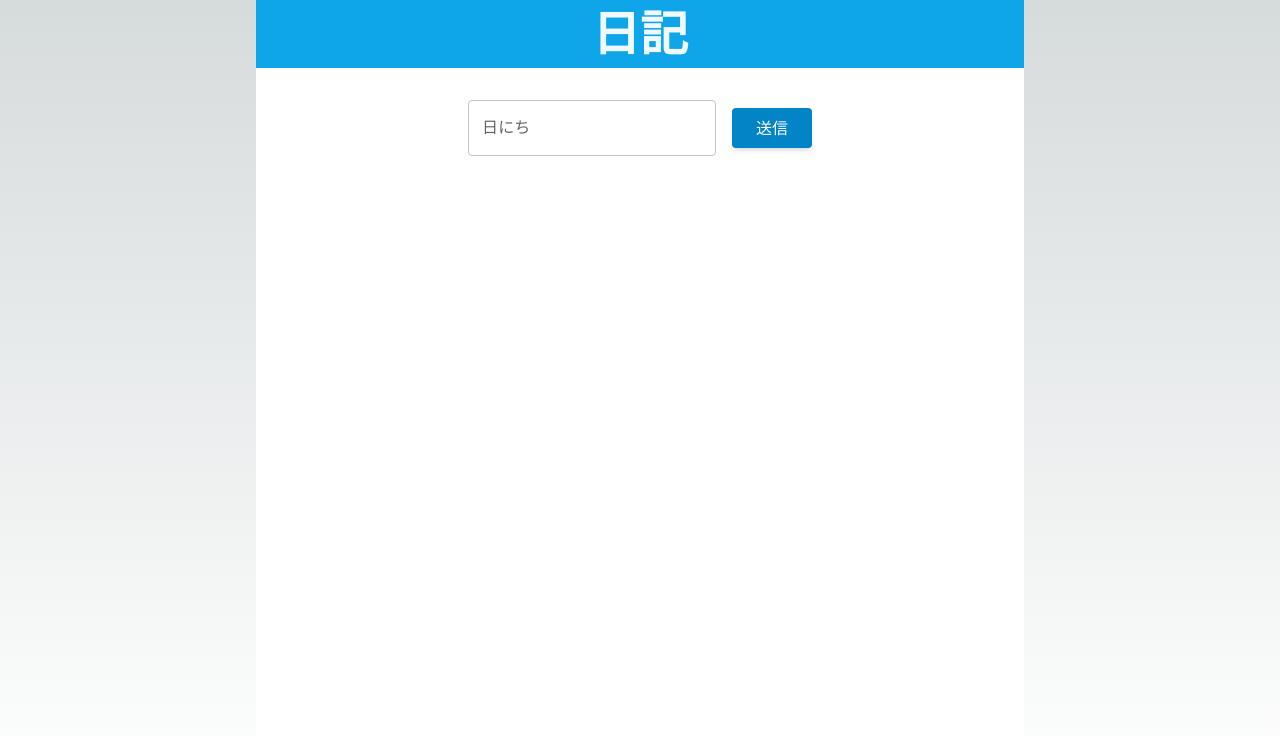
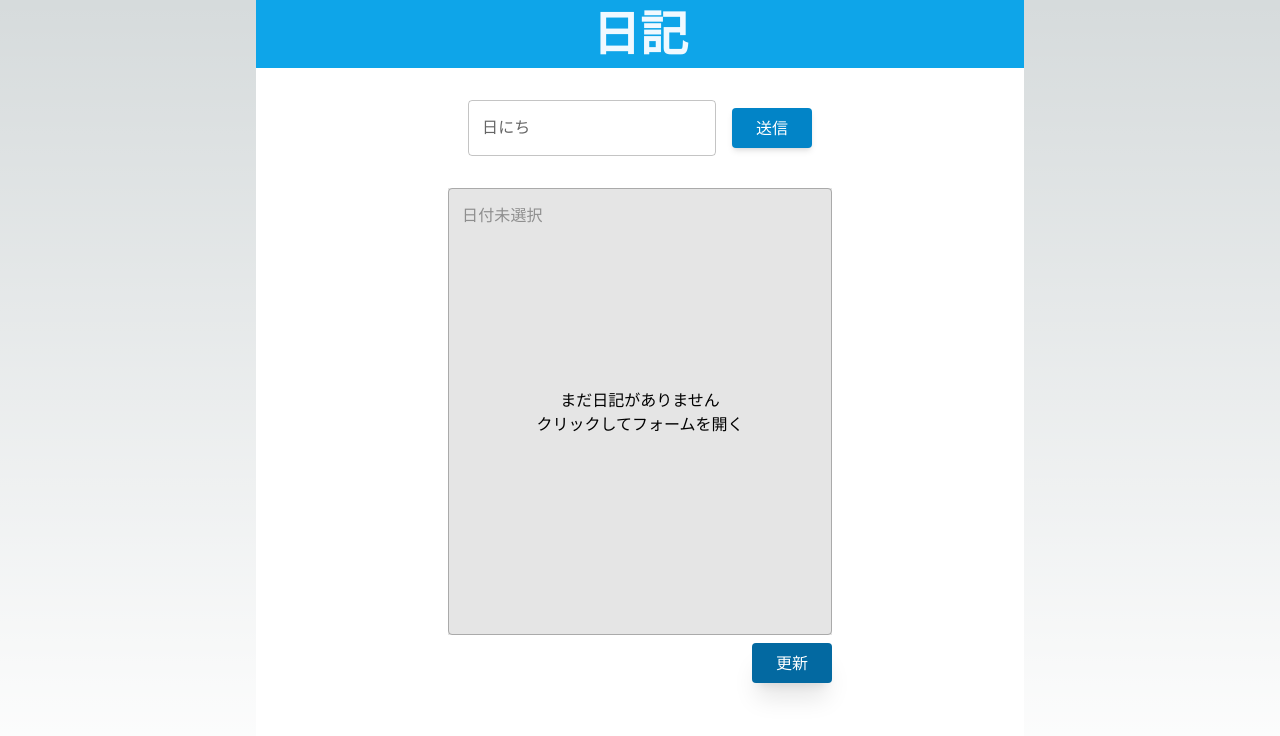
Before and after one commit to tamakoshi2001/diary, a Next.js app in the folder web/: page / in a window 1280 px wide. Shown: the top 736 px of the page. Built offline with nearby package versions, Linux system fonts and the light colour scheme.

Commit message:
日記のフォーム配置と更新処理

```diff
--- a/web/app/page.tsx
+++ b/web/app/page.tsx
@@ -3,11 +3,15 @@
 import { useState } from 'react';
 import { format } from 'date-fns';
 
+import CenterContainer from './components/CenterContainer';
 import DateForm from './components/DateForm';
+import DiaryForm, { DiaryObjType } from './components/DiaryForm';
 
 export default function Home() {
-  const [date, setDate] = useState<Date | null>(null)
-  const [diaryText, setDiaryText] = useState<string>("")
+  const [date, setDate] = useState<Date | null>(null) // 日付フィールドの値
+  const [diaryObj, setDiaryObj] = useState<DiaryObjType>({ // 表示する日記のデータ
+    text: "", date: null, isPresent: false
+  })
 
   function handleDateChange(newValue: Date | null) {
     setDate(newValue)
@@ -17,19 +21,44 @@ export default function Home() {
     if (!date) return
 
     const diary = await getDiaryByDate(date)
-    setDiaryText(diary)
+    setDiaryObj({
+      text: diary.is_text ? diary.text : "",
+      date: date,
+      isPresent: diary.is_text
+    })
+  }
+
+  function handleDiaryChange(event: React.ChangeEvent<HTMLInputElement>) {
+    setDiaryObj({...diaryObj, text: event.target.value})
+  }
+
+  async function handleDiaryUpdate() {
+    if (!diaryObj.date) return
+
+    await updateDiary(diaryObj.text, diaryObj.date)
   }
 
   return (
-    <div>
-      <div className='flex justify-center mt-8'>
-        <DateForm date={date} handleChange={handleDateChange} handleSubmit={handleDateSubmit} />
-      </div>
-    </div>
+    <>
+      <CenterContainer>
+        <DateForm
+          date={date}
+          handleChange={handleDateChange}
+          handleSubmit={handleDateSubmit}
+        />
+      </CenterContainer>
+      <CenterContainer>
+        <DiaryForm
+          diary={diaryObj}
+          handleChange={handleDiaryChange}
+          handleSubmit={handleDiaryUpdate}
+        />
+      </CenterContainer>
+    </>
   )
 }
 
-async function getDiaryByDate(date: Date) {
+async function getDiaryByDate(date: Date): Promise<{ text: string, is_text: boolean }> {
   const formatedDateStr = format(date, "yyyyMMdd")
 
   const res = await fetch('https://fetch-diary-uezai2z2jq-uc.a.run.app', {
@@ -37,7 +66,7 @@ async function getDiaryByDate(date: Date) {
     headers: {
 			"Content-Type": "application/json"
 		},
-		body: JSON.stringify({"date": formatedDateStr})
+		body: JSON.stringify({ "date": formatedDateStr })
   })
 
   if (!res.ok) {
@@ -45,6 +74,26 @@ async function getDiaryByDate(date: Date) {
     throw new Error('Failed to fetch diary data')
   }
 
-  const data = await res.text()
-  return data
+  const diaryData = await res.json()
+  return diaryData
 }
+
+async function updateDiary(diary: string, date: Date) {
+  const formatedDateStr = format(date, "yyyyMMdd")
+
+  const res = await fetch('https://update-diary-uezai2z2jq-uc.a.run.app', {
+    method: "POST",
+    headers: {
+			"Content-Type": "application/json"
+		},
+		body: JSON.stringify({ "date": formatedDateStr, "text": diary })
+  })
+
+  if (!res.ok) {
+    // This will activate the closest `error.js` Error Boundary
+    throw new Error('Failed to update diary data')
+  }
+
+  const message = await res.text()
+  return message
+}
```
